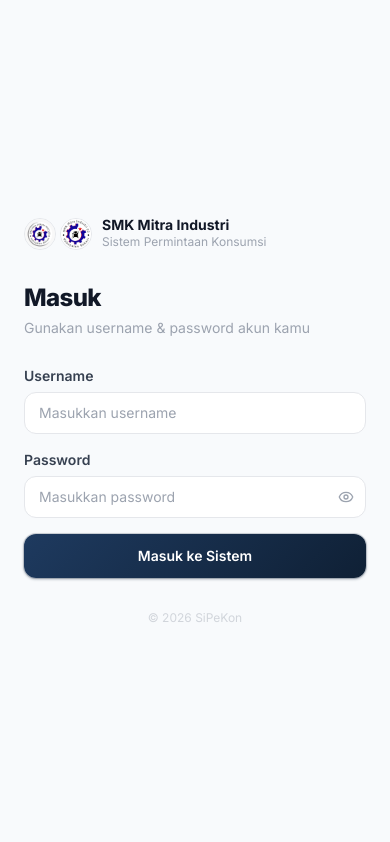
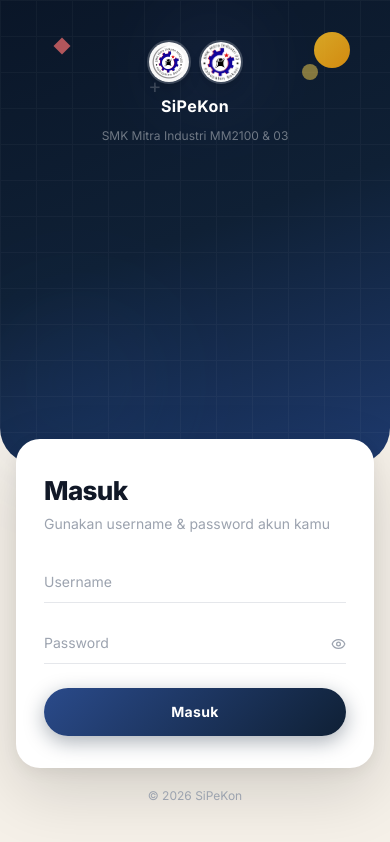
Before and after one commit to alvinnozf-ux/web-konsumsi, a Next.js app: page /login in a window 390 px wide. Built offline with nearby package versions, Linux system fonts and the light colour scheme.

Commit message:
feat: login page mobile-inspired redesign

```diff
--- /dev/null
+++ b/src/app/login/page.backup.tsx
@@ -0,0 +1,193 @@
+"use client";
+
+import { useState } from "react";
+import { signIn } from "next-auth/react";
+import { useRouter } from "next/navigation";
+import { Eye, EyeOff, Loader2 } from "lucide-react";
+
+export default function LoginPage() {
+  const router = useRouter();
+  const [username,  setUsername]  = useState("");
+  const [password,  setPassword]  = useState("");
+  const [showPass, setShowPass] = useState(false);
+  const [loading, setLoading] = useState(false);
+  const [error, setError] = useState("");
+  // fieldError hanya untuk validasi kosong (per-field), bukan salah kredensial
+  const [fieldErrors, setFieldErrors] = useState<{ username?: string; password?: string }>({});
+
+  async function handleSubmit(e: React.FormEvent) {
+    e.preventDefault();
+    setError("");
+
+    // Validasi per-field (kosong)
+    const fe: typeof fieldErrors = {};
+    if (!username.trim()) fe.username = "Username tidak boleh kosong.";
+    if (!password)        fe.password = "Password tidak boleh kosong.";
+    if (Object.keys(fe).length > 0) { setFieldErrors(fe); return; }
+    setFieldErrors({});
+
+    setLoading(true);
+    const res = await signIn("credentials", { username: username.trim(), password, redirect: false });
+    setLoading(false);
+    // Kredensial salah → tampilkan error umum tanpa mewarnai field
+    if (res?.error) setError("Username atau password salah.");
+    else { router.push("/dashboard"); router.refresh(); }
+  }
+
+  return (
+    <div className="min-h-screen flex flex-col md:flex-row">
+
+      {/* Left — branding panel */}
+      <div
+        className="md:flex hidden flex-col justify-between w-[44%] p-10 relative overflow-hidden"
+        style={{ background: "linear-gradient(160deg, #0a1628 0%, #0f2035 50%, #162d4a 100%)" }}
+      >
+        {/* Subtle grid bg */}
+        <div
+          className="absolute inset-0 opacity-[0.04]"
+          style={{
+            backgroundImage: "linear-gradient(rgba(255,255,255,.6) 1px, transparent 1px), linear-gradient(90deg, rgba(255,255,255,.6) 1px, transparent 1px)",
+            backgroundSize: "40px 40px",
+          }}
+        />
+        {/* Glow */}
+        <div
+          className="absolute top-1/3 left-1/4 w-64 h-64 rounded-full opacity-10 blur-3xl"
+          style={{ background: "#3b82f6" }}
+        />
+
+        {/* Logo */}
+        <div className="relative z-10 flex items-center gap-3">
+          <div className="flex items-center gap-1.5">
+            <img src="/logo-mm2100.png" alt="SMK MM2100" className="w-9 h-9 rounded-full object-cover border border-white/20 shadow-md" />
+            <img src="/logo-03.png" alt="SMK 03" className="w-9 h-9 rounded-full object-cover border border-white/20 shadow-md" />
+          </div>
+          <div>
+            <p className="text-white text-sm font-bold leading-none">SMK Mitra Industri</p>
+            <p className="text-white/30 text-[11px] mt-0.5">MM2100 &amp; 03</p>
+          </div>
+        </div>
+
+        {/* Headline */}
+        <div className="relative z-10 space-y-5">
+          <div className="space-y-1">
+            <h1 className="text-[42px] font-extrabold text-white leading-[1.1] tracking-tight">
+              Sistem<br />
+              Permintaan<br />
+              <span className="text-blue-400">Konsumsi.</span>
+            </h1>
+            <p className="text-white/40 text-sm leading-relaxed max-w-[260px] mt-3">
+              Kelola permintaan konsumsi seluruh jurusan dalam satu tempat.
+            </p>
+          </div>
+
+          {/* Stats strip */}
+          <div className="flex gap-5 pt-2">
+            {[
+              { num: "8", label: "Jurusan" },
+              { num: "3", label: "Role akses" },
+              { num: "100+", label: "Pengguna" },
+            ].map((s) => (
+              <div key={s.label}>
+                <p className="text-white text-lg font-bold leading-none">{s.num}</p>
+                <p className="text-white/35 text-xs mt-0.5">{s.label}</p>
+              </div>
+            ))}
+          </div>
+        </div>
+
+        <p className="relative z-10 text-white/20 text-xs">© 2026 SiPeKon</p>
+      </div>
+
+      {/* Right — form */}
+      <div className="flex-1 flex items-center justify-center bg-slate-50 p-6">
+        <div className="w-full max-w-[360px]">
+
+          {/* Mobile logo */}
+          <div className="md:hidden flex items-center gap-2.5 mb-8">
+            <div className="flex items-center gap-1">
+              <img src="/logo-mm2100.png" alt="SMK MM2100" className="w-8 h-8 rounded-full object-cover border border-gray-200" />
+              <img src="/logo-03.png" alt="SMK 03" className="w-8 h-8 rounded-full object-cover border border-gray-200" />
+            </div>
+            <div>
+              <p className="text-gray-900 font-bold text-sm leading-none">SMK Mitra Industri</p>
+              <p className="text-gray-400 text-xs mt-0.5">Sistem Permintaan Konsumsi</p>
+            </div>
+          </div>
+
+          <div className="mb-7">
+            <h2 className="text-2xl font-extrabold text-gray-900 tracking-tight">Masuk</h2>
+            <p className="text-sm text-gray-400 mt-1">Gunakan username &amp; password akun kamu</p>
+          </div>
+
+          <form onSubmit={handleSubmit} className="space-y-4" noValidate>
+            <div>
+              <label className="block text-sm font-semibold text-gray-700 mb-1.5" htmlFor="username">
+                Username
+              </label>
+              <input
+                id="username" type="text" autoComplete="username"
+                placeholder="Masukkan username"
+                value={username} onChange={(e) => { setUsername(e.target.value); setFieldErrors((p) => ({ ...p, username: undefined })); }}
+                disabled={loading}
+                className={`input-field ${fieldErrors.username ? "error" : ""}`}
+              />
+              {fieldErrors.username && (
+                <p className="text-red-500 text-xs mt-1.5 flex items-center gap-1">
+                  <span className="font-bold">!</span>{fieldErrors.username}
+                </p>
+              )}
+            </div>
+
+            <div>
+              <label className="block text-sm font-semibold text-gray-700 mb-1.5" htmlFor="password">
+                Password
+              </label>
+              <div className="relative">
+                <input
+                  id="password" type={showPass ? "text" : "password"}
+                  autoComplete="current-password"
+                  placeholder="Masukkan password"
+                  value={password} onChange={(e) => { setPassword(e.target.value); setFieldErrors((p) => ({ ...p, password: undefined })); }}
+                  disabled={loading}
+                  className={`input-field pr-10 ${fieldErrors.password ? "error" : ""}`}
+                />
+                <button
+                  type="button" onClick={() => setShowPass(!showPass)}
+                  className="absolute right-3 top-1/2 -translate-y-1/2 text-gray-400 hover:text-gray-600 transition-colors"
+                  tabIndex={-1}
+                >
+                  {showPass ? <EyeOff size={16} /> : <Eye size={16} />}
+                </button>
+              </div>
+              {fieldErrors.password && (
+                <p className="text-red-500 text-xs mt-1.5 flex items-center gap-1">
+                  <span className="font-bold">!</span>{fieldErrors.password}
+                </p>
+              )}
+            </div>
+
+            {error && (
+              <div className="flex items-center gap-2 bg-red-50 border border-red-200 text-red-700 text-sm px-3.5 py-2.5 rounded-xl">
+                <span className="font-bold text-red-500">!</span>
+                {error}
+              </div>
+            )}
+
+            <button
+              type="submit" disabled={loading}
+              className="btn-primary w-full justify-center py-3 mt-1 text-sm"
+            >
+              {loading
+                ? <><Loader2 size={15} className="animate-spin" />Memproses...</>
+                : "Masuk ke Sistem"
+              }
+            </button>
+          </form>
+
+          <p className="text-center text-gray-300 text-xs mt-8">© 2026 SiPeKon</p>
+        </div>
+      </div>
+    </div>
+  );
+}
--- a/src/app/login/page.tsx
+++ b/src/app/login/page.tsx
@@ -7,186 +7,219 @@ import { Eye, EyeOff, Loader2 } from "lucide-react";
 
 export default function LoginPage() {
   const router = useRouter();
-  const [username,  setUsername]  = useState("");
-  const [password,  setPassword]  = useState("");
+  const [username, setUsername] = useState("");
+  const [password, setPassword] = useState("");
   const [showPass, setShowPass] = useState(false);
   const [loading, setLoading] = useState(false);
   const [error, setError] = useState("");
-  // fieldError hanya untuk validasi kosong (per-field), bukan salah kredensial
   const [fieldErrors, setFieldErrors] = useState<{ username?: string; password?: string }>({});
 
   async function handleSubmit(e: React.FormEvent) {
     e.preventDefault();
     setError("");
-
-    // Validasi per-field (kosong)
     const fe: typeof fieldErrors = {};
     if (!username.trim()) fe.username = "Username tidak boleh kosong.";
-    if (!password)        fe.password = "Password tidak boleh kosong.";
+    if (!password) fe.password = "Password tidak boleh kosong.";
     if (Object.keys(fe).length > 0) { setFieldErrors(fe); return; }
     setFieldErrors({});
-
     setLoading(true);
     const res = await signIn("credentials", { username: username.trim(), password, redirect: false });
     setLoading(false);
-    // Kredensial salah → tampilkan error umum tanpa mewarnai field
     if (res?.error) setError("Username atau password salah.");
     else { router.push("/dashboard"); router.refresh(); }
   }
 
   return (
-    <div className="min-h-screen flex flex-col md:flex-row">
-
-      {/* Left — branding panel */}
+    <div
+      className="min-h-screen relative overflow-hidden flex items-end justify-center pb-10"
+      style={{ background: "#f5f0e8" }}
+    >
+      {/* ── Top decorative navy area ── */}
       <div
-        className="md:flex hidden flex-col justify-between w-[44%] p-10 relative overflow-hidden"
-        style={{ background: "linear-gradient(160deg, #0a1628 0%, #0f2035 50%, #162d4a 100%)" }}
+        className="absolute top-0 left-0 right-0"
+        style={{
+          height: "55%",
+          background: "linear-gradient(160deg, #0a1628 0%, #0f2035 50%, #1e3a6e 100%)",
+          borderBottomLeftRadius: "36px",
+          borderBottomRightRadius: "36px",
+        }}
       >
-        {/* Subtle grid bg */}
+        {/* Subtle grid */}
         <div
-          className="absolute inset-0 opacity-[0.04]"
+          className="absolute inset-0 opacity-[0.03]"
           style={{
-            backgroundImage: "linear-gradient(rgba(255,255,255,.6) 1px, transparent 1px), linear-gradient(90deg, rgba(255,255,255,.6) 1px, transparent 1px)",
-            backgroundSize: "40px 40px",
+            backgroundImage:
+              "linear-gradient(rgba(255,255,255,1) 1px, transparent 1px), linear-gradient(90deg, rgba(255,255,255,1) 1px, transparent 1px)",
+            backgroundSize: "36px 36px",
+            borderBottomLeftRadius: "36px",
+            borderBottomRightRadius: "36px",
           }}
         />
-        {/* Glow */}
+
+        {/* Floating decorative shapes */}
+        {/* Moon besar kanan atas */}
         <div
-          className="absolute top-1/3 left-1/4 w-64 h-64 rounded-full opacity-10 blur-3xl"
-          style={{ background: "#3b82f6" }}
+          className="absolute top-8 right-10 w-9 h-9 rounded-full"
+          style={{ background: "linear-gradient(135deg, #fbbf24 0%, #f59e0b 100%)", opacity: 0.85 }}
+        />
+        {/* Moon kecil */}
+        <div
+          className="absolute top-16 right-[72px] w-4 h-4 rounded-full"
+          style={{ background: "#fcd34d", opacity: 0.5 }}
+        />
+        {/* Red diamond kiri */}
+        <div
+          className="absolute top-10 left-14 w-3 h-3 rotate-45"
+          style={{ background: "#f87171", opacity: 0.7 }}
+        />
+        {/* Plus sign */}
+        <div
+          className="absolute top-[72px] left-[38%] text-white/20 text-xl font-light select-none"
+        >+</div>
+        {/* Blob glow kiri */}
+        <div
+          className="absolute bottom-0 left-0 w-40 h-40 rounded-full blur-3xl"
+          style={{ background: "#3b82f6", opacity: 0.07 }}
+        />
+        {/* Blob glow kanan */}
+        <div
+          className="absolute top-4 right-1/3 w-24 h-24 rounded-full blur-2xl"
+          style={{ background: "#818cf8", opacity: 0.08 }}
         />
 
-        {/* Logo */}
-        <div className="relative z-10 flex items-center gap-3">
-          <div className="flex items-center gap-1.5">
-            <img src="/logo-mm2100.png" alt="SMK MM2100" className="w-9 h-9 rounded-full object-cover border border-white/20 shadow-md" />
-            <img src="/logo-03.png" alt="SMK 03" className="w-9 h-9 rounded-full object-cover border border-white/20 shadow-md" />
+        {/* Logo + nama app */}
+        <div className="absolute top-10 left-0 right-0 flex flex-col items-center gap-2.5">
+          <div className="flex items-center gap-2">
+            <img
+              src="/logo-mm2100.png" alt="MM2100"
+              className="w-11 h-11 rounded-full object-cover shadow-lg"
+              style={{ border: "2px solid rgba(255,255,255,0.2)" }}
+            />
+            <img
+              src="/logo-03.png" alt="03"
+              className="w-11 h-11 rounded-full object-cover shadow-lg"
+              style={{ border: "2px solid rgba(255,255,255,0.2)" }}
+            />
           </div>
-          <div>
-            <p className="text-white text-sm font-bold leading-none">SMK Mitra Industri</p>
-            <p className="text-white/30 text-[11px] mt-0.5">MM2100 &amp; 03</p>
-          </div>
+          <p className="text-white font-bold text-base tracking-wide">SiPeKon</p>
+          <p className="text-white/40 text-xs">SMK Mitra Industri MM2100 &amp; 03</p>
         </div>
-
-        {/* Headline */}
-        <div className="relative z-10 space-y-5">
-          <div className="space-y-1">
-            <h1 className="text-[42px] font-extrabold text-white leading-[1.1] tracking-tight">
-              Sistem<br />
-              Permintaan<br />
-              <span className="text-blue-400">Konsumsi.</span>
-            </h1>
-            <p className="text-white/40 text-sm leading-relaxed max-w-[260px] mt-3">
-              Kelola permintaan konsumsi seluruh jurusan dalam satu tempat.
-            </p>
-          </div>
-
-          {/* Stats strip */}
-          <div className="flex gap-5 pt-2">
-            {[
-              { num: "8", label: "Jurusan" },
-              { num: "3", label: "Role akses" },
-              { num: "100+", label: "Pengguna" },
-            ].map((s) => (
-              <div key={s.label}>
-                <p className="text-white text-lg font-bold leading-none">{s.num}</p>
-                <p className="text-white/35 text-xs mt-0.5">{s.label}</p>
-              </div>
-            ))}
-          </div>
-        </div>
-
-        <p className="relative z-10 text-white/20 text-xs">© 2026 SiPeKon</p>
       </div>
 
-      {/* Right — form */}
-      <div className="flex-1 flex items-center justify-center bg-slate-50 p-6">
-        <div className="w-full max-w-[360px]">
+      {/* ── Floating white card ── */}
+      <div className="relative z-10 w-full px-4" style={{ maxWidth: "420px" }}>
+        <div
+          className="bg-white rounded-3xl px-7 pt-8 pb-8"
+          style={{
+            boxShadow: "0 24px 64px rgba(0,0,0,0.14), 0 4px 16px rgba(0,0,0,0.06)",
+          }}
+        >
+          <h2 className="text-[26px] font-extrabold text-gray-900 tracking-tight mb-1">
+            Masuk
+          </h2>
+          <p className="text-sm text-gray-400 mb-7">
+            Gunakan username &amp; password akun kamu
+          </p>
 
-          {/* Mobile logo */}
-          <div className="md:hidden flex items-center gap-2.5 mb-8">
-            <div className="flex items-center gap-1">
-              <img src="/logo-mm2100.png" alt="SMK MM2100" className="w-8 h-8 rounded-full object-cover border border-gray-200" />
-              <img src="/logo-03.png" alt="SMK 03" className="w-8 h-8 rounded-full object-cover border border-gray-200" />
-            </div>
+          <form onSubmit={handleSubmit} className="space-y-5" noValidate>
+            {/* Username */}
             <div>
-              <p className="text-gray-900 font-bold text-sm leading-none">SMK Mitra Industri</p>
-              <p className="text-gray-400 text-xs mt-0.5">Sistem Permintaan Konsumsi</p>
-            </div>
-          </div>
-
-          <div className="mb-7">
-            <h2 className="text-2xl font-extrabold text-gray-900 tracking-tight">Masuk</h2>
-            <p className="text-sm text-gray-400 mt-1">Gunakan username &amp; password akun kamu</p>
-          </div>
-
-          <form onSubmit={handleSubmit} className="space-y-4" noValidate>
-            <div>
-              <label className="block text-sm font-semibold text-gray-700 mb-1.5" htmlFor="username">
-                Username
-              </label>
               <input
-                id="username" type="text" autoComplete="username"
-                placeholder="Masukkan username"
-                value={username} onChange={(e) => { setUsername(e.target.value); setFieldErrors((p) => ({ ...p, username: undefined })); }}
+                id="username"
+                type="text"
+                autoComplete="username"
+                placeholder="Username"
+                value={username}
+                onChange={(e) => {
+                  setUsername(e.target.value);
+                  setFieldErrors((p) => ({ ...p, username: undefined }));
+                }}
                 disabled={loading}
-                className={`input-field ${fieldErrors.username ? "error" : ""}`}
+                className="w-full bg-transparent text-sm text-gray-900 placeholder-gray-400 focus:outline-none py-2.5 transition-colors"
+                style={{
+                  borderBottom: `1.5px solid ${fieldErrors.username ? "#f87171" : "#e5e7eb"}`,
+                }}
+                onFocus={(e) => {
+                  if (!fieldErrors.username) e.target.style.borderBottomColor = "#3b82f6";
+                }}
+                onBlur={(e) => {
+                  if (!fieldErrors.username) e.target.style.borderBottomColor = "#e5e7eb";
+                }}
               />
               {fieldErrors.username && (
-                <p className="text-red-500 text-xs mt-1.5 flex items-center gap-1">
-                  <span className="font-bold">!</span>{fieldErrors.username}
-                </p>
+                <p className="text-red-400 text-xs mt-1">{fieldErrors.username}</p>
               )}
             </div>
 
+            {/* Password */}
             <div>
-              <label className="block text-sm font-semibold text-gray-700 mb-1.5" htmlFor="password">
-                Password
-              </label>
               <div className="relative">
                 <input
-                  id="password" type={showPass ? "text" : "password"}
+                  id="password"
+                  type={showPass ? "text" : "password"}
                   autoComplete="current-password"
-                  placeholder="Masukkan password"
-                  value={password} onChange={(e) => { setPassword(e.target.value); setFieldErrors((p) => ({ ...p, password: undefined })); }}
+                  placeholder="Password"
+                  value={password}
+                  onChange={(e) => {
+                    setPassword(e.target.value);
+                    setFieldErrors((p) => ({ ...p, password: undefined }));
+                  }}
                   disabled={loading}
-                  className={`input-field pr-10 ${fieldErrors.password ? "error" : ""}`}
+                  className="w-full bg-transparent text-sm text-gray-900 placeholder-gray-400 focus:outline-none py-2.5 pr-8 transition-colors"
+                  style={{
+                    borderBottom: `1.5px solid ${fieldErrors.password ? "#f87171" : "#e5e7eb"}`,
+                  }}
+                  onFocus={(e) => {
+                    if (!fieldErrors.password) e.target.style.borderBottomColor = "#3b82f6";
+                  }}
+                  onBlur={(e) => {
+                    if (!fieldErrors.password) e.target.style.borderBottomColor = "#e5e7eb";
+                  }}
                 />
                 <button
-                  type="button" onClick={() => setShowPass(!showPass)}
-                  className="absolute right-3 top-1/2 -translate-y-1/2 text-gray-400 hover:text-gray-600 transition-colors"
+                  type="button"
+                  onClick={() => setShowPass(!showPass)}
+                  className="absolute right-0 top-1/2 -translate-y-1/2 text-gray-400 hover:text-gray-600 transition-colors"
                   tabIndex={-1}
                 >
-                  {showPass ? <EyeOff size={16} /> : <Eye size={16} />}
+                  {showPass ? <EyeOff size={15} /> : <Eye size={15} />}
                 </button>
               </div>
               {fieldErrors.password && (
-                <p className="text-red-500 text-xs mt-1.5 flex items-center gap-1">
-                  <span className="font-bold">!</span>{fieldErrors.password}
-                </p>
+                <p className="text-red-400 text-xs mt-1">{fieldErrors.password}</p>
               )}
             </div>
 
+            {/* Error */}
             {error && (
-              <div className="flex items-center gap-2 bg-red-50 border border-red-200 text-red-700 text-sm px-3.5 py-2.5 rounded-xl">
-                <span className="font-bold text-red-500">!</span>
+              <div className="flex items-center gap-2 bg-red-50 border border-red-200 text-red-600 text-xs px-3.5 py-2.5 rounded-xl">
+                <span className="font-bold">!</span>
                 {error}
               </div>
             )}
 
-            <button
-              type="submit" disabled={loading}
-              className="btn-primary w-full justify-center py-3 mt-1 text-sm"
-            >
-              {loading
-                ? <><Loader2 size={15} className="animate-spin" />Memproses...</>
-                : "Masuk ke Sistem"
-              }
-            </button>
+            {/* Submit */}
+            <div className="pt-1">
+              <button
+                type="submit"
+                disabled={loading}
+                className="w-full py-3.5 rounded-full text-white text-sm font-bold tracking-wide transition-all duration-150 hover:opacity-90 active:scale-[.98] disabled:opacity-50 flex items-center justify-center gap-2"
+                style={{
+                  background: "linear-gradient(135deg, #2a4a8a 0%, #0f2035 100%)",
+                  boxShadow: "0 6px 20px rgba(15,32,53,0.35)",
+                }}
+              >
+                {loading ? (
+                  <><Loader2 size={15} className="animate-spin" />Memproses...</>
+                ) : (
+                  "Masuk"
+                )}
+              </button>
+            </div>
           </form>
+        </div>
 
-          <p className="text-center text-gray-300 text-xs mt-8">© 2026 SiPeKon</p>
-        </div>
+        <p className="text-center text-gray-400 text-xs mt-5">© 2026 SiPeKon</p>
       </div>
     </div>
   );
```
